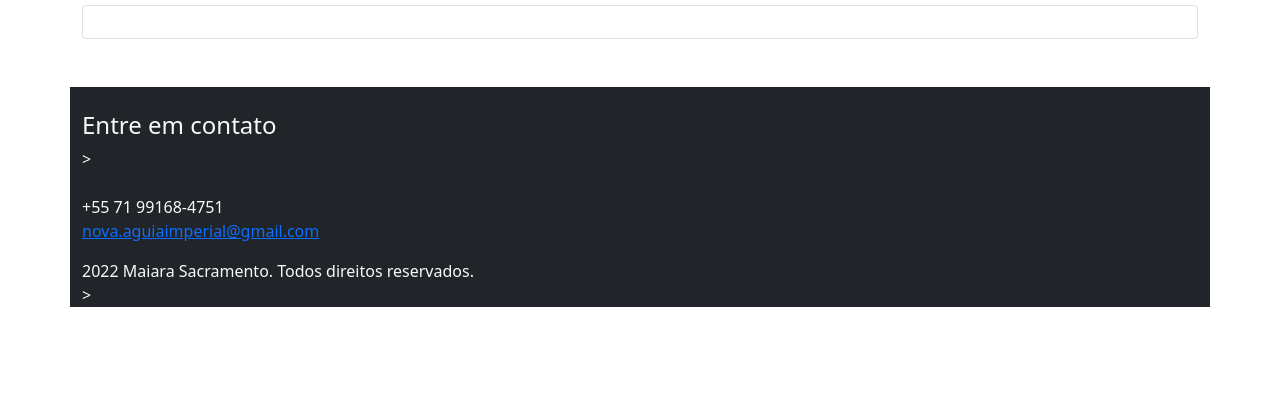
After one commit to mssacramento/curso-django, a Django app: page /aperitivos/1 in a window 1280 px wide. The commit adds this page. Shown: the part 396-800 px from the top of the page. Run offline with Django 4.2, Linux system fonts and the light colour scheme; some libraries are stand-ins or nearby versions.

Commit message:
Nova aplicacao (#44)

```diff
--- /dev/null
+++ b/pypro/aperitivos/templates/aperitivos/video.html
@@ -0,0 +1,70 @@
+{% load static %}
+<!DOCTYPE html>
+<html lang="pt-br">
+  <head>
+    <meta charset="utf-8">
+    <meta http-equiv="X-UA-Compatible" content="IE=edge">
+    <meta name="viewport" content="width=device-width, initial-scale=1">
+
+    <title>Python MSS</title>
+
+    <meta name="description" content="Página do curso Python Pró">
+    <meta name="author" content="Maiara Sacramento">
+	<link rel="shortcut icon" href="{% static 'img/pythocat.png' %}" type="image.png"/>
+    <link href="{% static 'css/bootstrap.min.css' %}" rel="stylesheet">
+    <link href="{% static 'css/style.css' %}" rel="stylesheet">
+	<script src="{% static 'js/jquery.min.js' %}"></script>
+    <script src="{% static 'js/bootstrap.min.js' %}"></script>
+    <script src="{% static 'js/scripts.js' %}"></script>
+  </head>
+
+  <body>
+
+  <nav class="navbar navbar-expand-lg navbar-dark bg-dark">
+  <div class="container">
+    <a class="navbar-brand" href="{% url 'base:home' %}">Python Pro Mss</a>
+    <div class="collapse navbar-collapse" id="navbarSupportedContent">
+      <ul class="navbar-nav me-auto mb-2 mb-lg-0">
+
+      </ul>
+    </div>
+  </div>
+ </nav>
+
+    <div class="container">
+	<div class="row">
+		<div class="col-md-12">
+		<h3 class="mt-4 mb-3">Video Aperitivo: Motivação</h3>
+            <iframe width="533" height="265" src="https://www.youtube.com/embed/3WRbMPA1p1Q" title="YouTube video player" frameborder="0" allow="accelerometer; autoplay; clipboard-write; encrypted-media; gyroscope; picture-in-picture" allowfullscreen></iframe>
+			</nav>
+			<div class="row">
+				<div class="col-md-12">
+					<div class="card">
+
+					<div class="card-body">
+
+					</div>
+					</div>
+				</div>
+			</div>
+		</div>
+					<footer class="main-footer main-footer-expand-lg bg-dark mt-5 pt-4 text-light">
+						<h4>Entre em contato</h4>>
+						<address>
+							<br/>
+							+55 71 99168-4751
+							<br/>
+							<a href="mailto:nova.aguiaimperial@gmail.com">nova.aguiaimperial@gmail.com</a>
+						</address>
+
+						<div class="rights rights-expand-lg">
+
+								<div class="col">
+									{% now 'Y' %} Maiara Sacramento. Todos direitos reservados.
+								</div>
+						</div>>
+					</footer>
+	</div>
+	</div>
+  </body>
+</html>
--- /dev/null
+++ b/pypro/aperitivos/urls.py
@@ -0,0 +1,9 @@
+from django.urls import path
+
+from pypro.aperitivos.views import video
+
+
+app_name = 'aperitivos'
+urlpatterns = [
+    path('<slug:slug>', video, name='video'),
+]
--- /dev/null
+++ b/pypro/aperitivos/views.py
@@ -0,0 +1,5 @@
+from django.shortcuts import render
+
+
+def video(request, slug):
+    return render(request, 'aperitivos/video.html')
--- a/pypro/settings.py
+++ b/pypro/settings.py
@@ -43,7 +43,8 @@ INSTALLED_APPS = [
     'django.contrib.messages',
     'collectfast',
     'django.contrib.staticfiles',
-    'pypro.base'
+    'pypro.base',
+    'pypro.aperitivos',
 ]
 
 MIDDLEWARE = [
--- a/pypro/urls.py
+++ b/pypro/urls.py
@@ -21,6 +21,7 @@ from django.urls import path, include
 urlpatterns = [
     path('admin/', admin.site.urls),
     path('', include('pypro.base.urls')),
+    path('aperitivos/', include('pypro.aperitivos.urls')),
 ]
 
 if settings.DEBUG:
```
Also changed, not shown: pypro/aperitivos/tests.py (added, +16 -0 lines), pypro/base/templates/base/home.html (+42 -0 lines), pypro/aperitivos/__init__.py (added), pypro/aperitivos/migrations/__init__.py (added).
